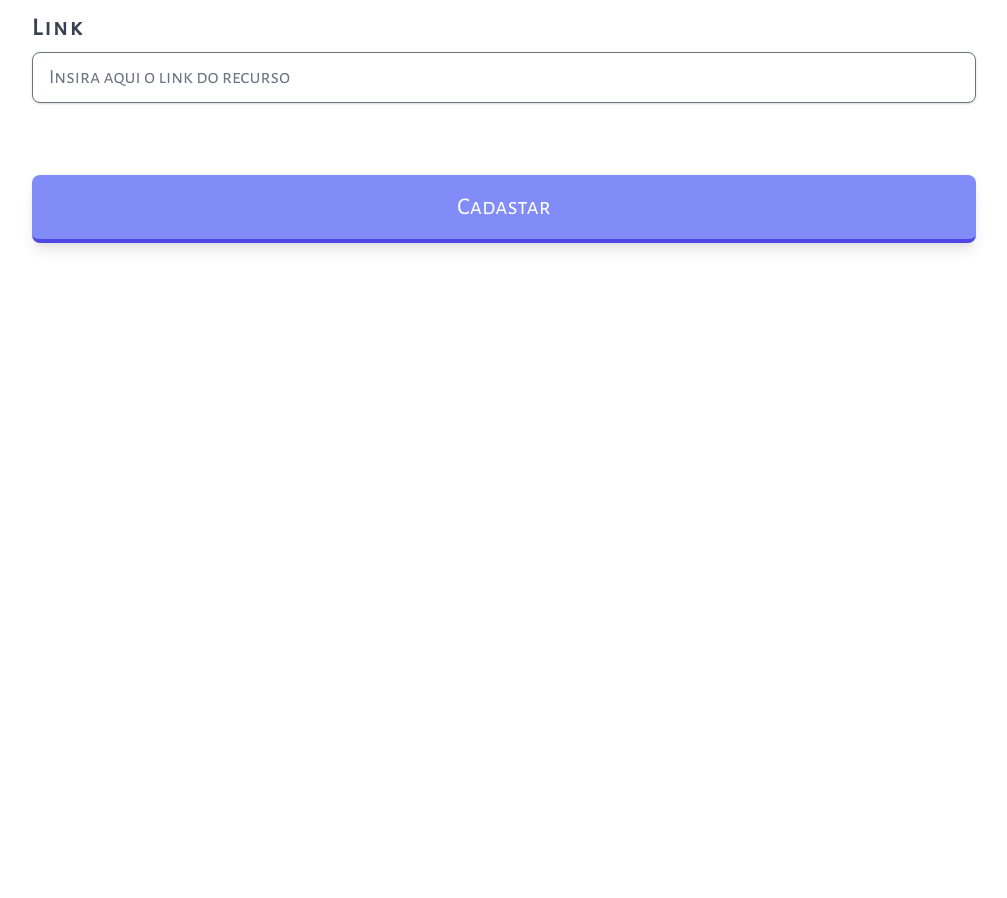
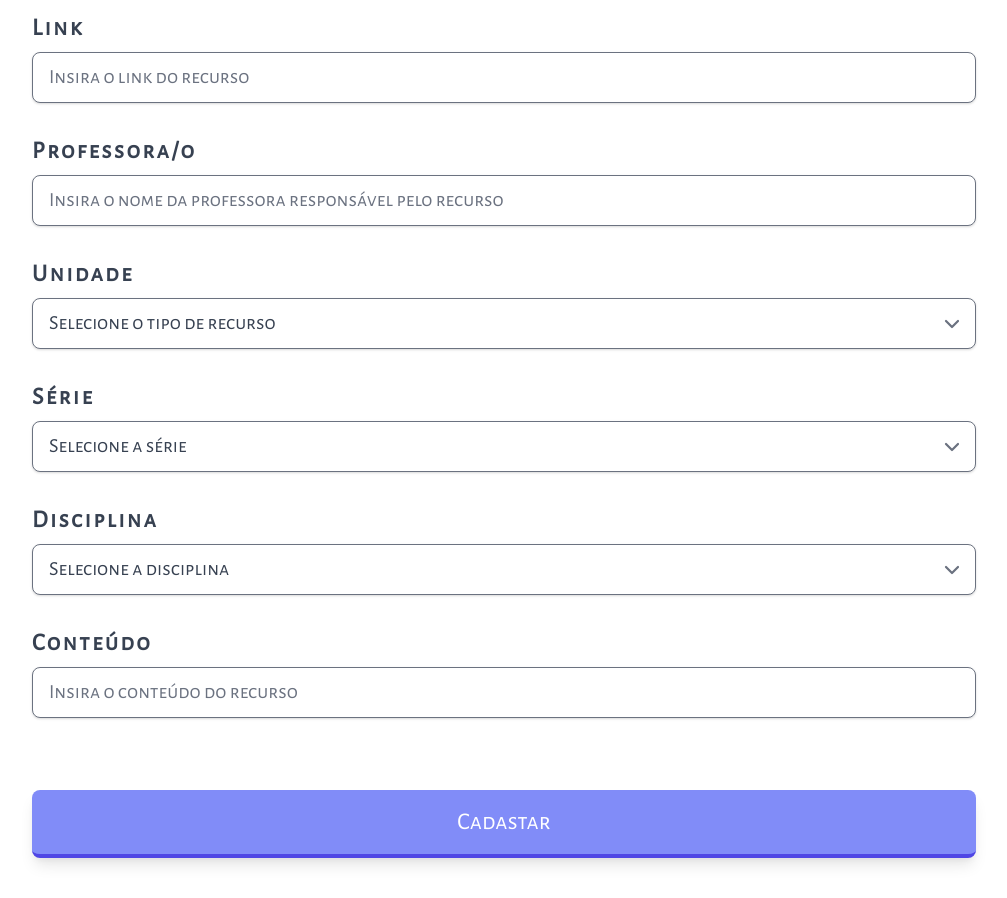
Before and after one commit to leaoerikaleao/next-form-poc, a Next.js app: page / in a window 1280 px wide. Shown: the part 560-1458 px from the top of the page, without its empty margins (136-1143 px from the left). Before the commit the page ends 843 px from the top, so only its background shows below. Built offline with nearby package versions, Linux system fonts and the light colour scheme.

Commit message:
Institutions, Grades, syllabus

```diff
--- a/pages/form-resources.js
+++ b/pages/form-resources.js
@@ -98,9 +98,13 @@ const FormResources = () => {
             initialValues={{
                 title: '',
                 description: '',
-                type: '',
+                types: '',
                 link: '',
                 teacher: '',
+                subjects: '',
+                grades: '',
+                institutions: '',
+                syllabus: '',
             }}
             validationSchema={Yup.object({
                 title: Yup.string()
@@ -109,13 +113,28 @@ const FormResources = () => {
                 description: Yup.string()
                     .max(200, 'Máximo de 200 caracteres')
                     .required('Descrição é Obrigatório!'),
-                type: Yup.string()
+                types: Yup.string()
                     .oneOf(['Video', 'PDF via Google Drive'],'Tipo Inválido!')
                     .required('Tipo de Recurso Inválido!'),
                 link: Yup.string()
                     .max(500, 'Máximo de 500 caracteres')
                     .matches(/^((https?|ftp):\/\/)?(www.)?(((([a-z]|\d|-|\.|_|~|[\u00A0-\uD7FF\uF900-\uFDCF\uFDF0-\uFFEF])|(%[\da-f]{2})|[!\$&'\(\)\*\+,;=]|:)*@)?(((\d|[1-9]\d|1\d\d|2[0-4]\d|25[0-5])\.(\d|[1-9]\d|1\d\d|2[0-4]\d|25[0-5])\.(\d|[1-9]\d|1\d\d|2[0-4]\d|25[0-5])\.(\d|[1-9]\d|1\d\d|2[0-4]\d|25[0-5]))|((([a-z]|\d|[\u00A0-\uD7FF\uF900-\uFDCF\uFDF0-\uFFEF])|(([a-z]|\d|[\u00A0-\uD7FF\uF900-\uFDCF\uFDF0-\uFFEF])([a-z]|\d|-|\.|_|~|[\u00A0-\uD7FF\uF900-\uFDCF\uFDF0-\uFFEF])*([a-z]|\d|[\u00A0-\uD7FF\uF900-\uFDCF\uFDF0-\uFFEF])))\.)+(([a-z]|[\u00A0-\uD7FF\uF900-\uFDCF\uFDF0-\uFFEF])|(([a-z]|[\u00A0-\uD7FF\uF900-\uFDCF\uFDF0-\uFFEF])([a-z]|\d|-|\.|_|~|[\u00A0-\uD7FF\uF900-\uFDCF\uFDF0-\uFFEF])*([a-z]|[\u00A0-\uD7FF\uF900-\uFDCF\uFDF0-\uFFEF])))\.?)(:\d*)?)(\/((([a-z]|\d|-|\.|_|~|[\u00A0-\uD7FF\uF900-\uFDCF\uFDF0-\uFFEF])|(%[\da-f]{2})|[!\$&'\(\)\*\+,;=]|:|@)+(\/(([a-z]|\d|-|\.|_|~|[\u00A0-\uD7FF\uF900-\uFDCF\uFDF0-\uFFEF])|(%[\da-f]{2})|[!\$&'\(\)\*\+,;=]|:|@)*)*)?)?(\?((([a-z]|\d|-|\.|_|~|[\u00A0-\uD7FF\uF900-\uFDCF\uFDF0-\uFFEF])|(%[\da-f]{2})|[!\$&'\(\)\*\+,;=]|:|@)|[\uE000-\uF8FF]|\/|\?)*)?(\#((([a-z]|\d|-|\.|_|~|[\u00A0-\uD7FF\uF900-\uFDCF\uFDF0-\uFFEF])|(%[\da-f]{2})|[!\$&'\(\)\*\+,;=]|:|@)|\/|\?)*)?$/i, 'URL Inválida!')
                     .required('Link é Obrigatório!'),
+                teacher: Yup.string()
+                    .max(100, 'Máximo de 100 caracteres')
+                    .required('Professora/o é Obrigatório!'),
+                subjects: Yup.string()
+                    .oneOf(['Língua Portuguesa', 'Matemática'],'Disciplina Inválida!')
+                    .required('Disciplina Inválida!'),
+                grades: Yup.string()
+                    .oneOf(['1º Ano', '2º Ano', '3º Ano', '4º Ano', '5º Ano'],'Série Inválida!')
+                    .required('Série Inválida!'),
+                institutions: Yup.string()
+                    .oneOf(['EM São José', 'EM São Pedro'],'Unidade Inválida!')
+                    .required('Unidade Inválida!'),
+                syllabus: Yup.string()
+                    .max(150, 'Máximo de 150 caracteres')
+                    .required('Conteúdo é Obrigatório!'),
             })}
             onSubmit={(values, { setSubmitting }) => {
                 setTimeout(() => {
@@ -132,7 +151,7 @@ const FormResources = () => {
                             label="Título"
                             name="title"
                             type="text"
-                            placeholder="Insira aqui o título do recurso"
+                            placeholder="Insira o título do recurso"
                         />
                     </div>
 
@@ -141,12 +160,12 @@ const FormResources = () => {
                             label="Descrição"
                             name="description"
                             type="text"
-                            placeholder="Insira aqui a descrição do recurso"
+                            placeholder="Insira a descrição do recurso"
                         />
                     </div>
 
                     <div className="pb-8 mx-10">
-                        <MySelect label="Tipo de Recurso" name="type">
+                        <MySelect label="Tipo de Recurso" name="types">
                             <option value="">Selecione o tipo de recurso</option>
                             <option value="Video">Video</option>
                             <option value="PDF via Google Drive">PDF via Google Drive</option>
@@ -158,7 +177,52 @@ const FormResources = () => {
                             label="Link"
                             name="link"
                             type="text"
-                            placeholder="Insira aqui o link do recurso"
+                            placeholder="Insira o link do recurso"
+                        />
+                    </div>
+
+                    <div className="pb-8 mx-10">
+                        <MyTextInput
+                            label="Professora/o"
+                            name="teacher"
+                            type="text"
+                            placeholder="Insira o nome da professora responsável pelo recurso"
+                        />
+                    </div>
+
+                    <div className="pb-8 mx-10">
+                        <MySelect label="Unidade" name="institutions">
+                            <option value="">Selecione o tipo de recurso</option>
+                            <option value="EM São José">EM São José</option>
+                            <option value="EM São Pedro">EM São Pedro</option>
+                        </MySelect>
+                    </div>
+
+                    <div className="pb-8 mx-10">
+                        <MySelect label="Série" name="grades">
+                            <option value="">Selecione a série</option>
+                            <option value="1º Ano">1º Ano</option>
+                            <option value="2º Ano">2º Ano</option>
+                            <option value="3º Ano">3º Ano</option>
+                            <option value="4º Ano">4º Ano</option>
+                            <option value="5º Ano">5º Ano</option>
+                        </MySelect>
+                    </div>
+
+                    <div className="pb-8 mx-10">
+                        <MySelect label="Disciplina" name="subjects">
+                            <option value="">Selecione a disciplina</option>
+                            <option value="Língua Portuguesa">Língua Portuguesa</option>
+                            <option value="Matemática">Matemática</option>
+                        </MySelect>
+                    </div>
+
+                    <div className="pb-8 mx-10">
+                        <MyTextInput
+                            label="Conteúdo"
+                            name="syllabus"
+                            type="text"
+                            placeholder="Insira o conteúdo do recurso"
                         />
                     </div>
 
```
